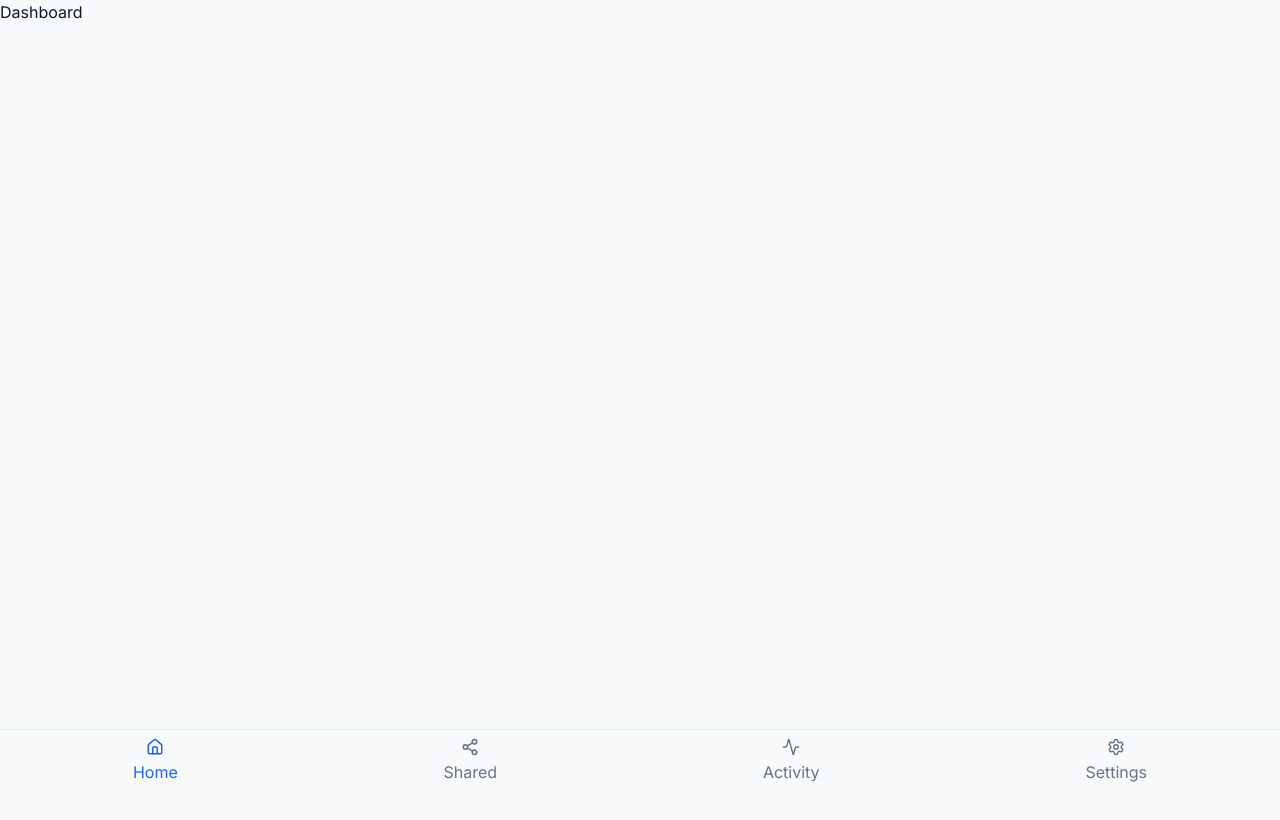
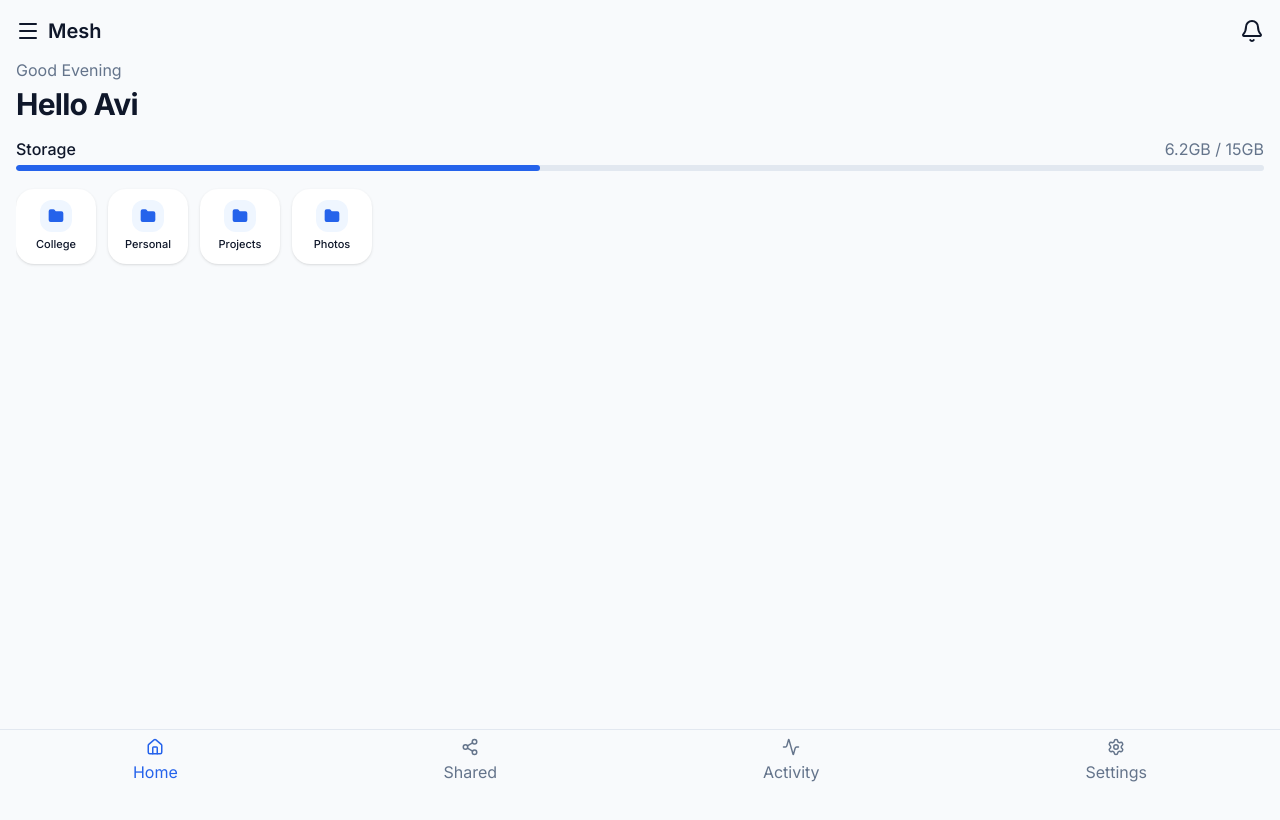
Before and after one commit to Avi-0009/distributed-file-storage-frontend, a React (Vite) app: page / in a window 1280 px wide. Shown: the top 820 px of the page. Built offline with nearby package versions, Linux system fonts and the light colour scheme.

Commit message:
started with the dashboard

```diff
--- a/src/pages/Dashboard.tsx
+++ b/src/pages/Dashboard.tsx
@@ -1,7 +1,68 @@
+import { Bell, Folder, Menu } from "lucide-react"
 
 const Dashboard = () => {
   return (
-    <div>Dashboard</div>
+    <div className="p-4 min-h-screen bg-background">
+      {/* Top header */}
+      <div className="flex justify-between items-center mb-3">
+        <div className="flex items-center gap-2">
+          <Menu className="w-6 h-6 text-foreground"/>
+          <span className="font-semibold text-[20px] text-foreground">Mesh</span>
+        </div>
+        <Bell className="w-6 h-6 text-foreground cursor-pointer"/>
+      </div>
+
+      {/* Greeting */}
+      <div className="text-4 text-muted-foreground">Good Evening</div>
+      <div className="text-[30px] font-bold tracking-tight mb-2.5 text-foreground">Hello Avi</div>
+
+      {/* Quota */}
+      <div className="flex justify-between items-center text-4 font-medium text-foreground mb-1">
+        <span>Storage</span>
+        <span className="text-muted-foreground font-normal">6.2GB / 15GB</span>
+      </div>
+
+      <div className="w-full h-1.5 bg-border rounded-full overflow-hidden mb-3.5">
+        <div className="h-full bg-primary w-[42%] rounded-full"></div>
+      </div>
+
+      {/* Folders */}
+      <div className="flex gap-3 overflow-x-auto py-1 mb-3 scrollbar-hide">
+
+        <div className="bg-card border border-transparent shadow-sm rounded-xl p-2.5 min-w-20 flex flex-col items-center justify-center shrink-0">
+          <div className="w-8 h-8 rounded-lg bg-blue-50 text-primary flex items-center justify-center mb-1">
+            <Folder className="w-4 h-4 fill-current" />
+          </div>
+          <div className="text-[11px] font-medium text-foreground">College</div>
+        </div>
+
+        <div className="bg-card border border-transparent shadow-sm rounded-xl p-2.5 min-w-20 flex flex-col items-center justify-center shrink-0">
+          <div className="w-8 h-8 rounded-lg bg-blue-50 text-primary flex items-center justify-center mb-1">
+            <Folder className="w-4 h-4 fill-current" />
+          </div>
+          <div className="text-[11px] font-medium text-foreground">Personal</div>
+        </div>
+
+        <div className="bg-card border border-transparent shadow-sm rounded-xl p-2.5 min-w-20 flex flex-col items-center justify-center shrink-0">
+          <div className="w-8 h-8 rounded-lg bg-blue-50 text-primary flex items-center justify-center mb-1">
+            <Folder className="w-4 h-4 fill-current" />
+          </div>
+          <div className="text-[11px] font-medium text-foreground">Projects</div>
+        </div>
+
+        <div className="bg-card border border-transparent shadow-sm rounded-xl p-2.5 min-w-20 flex flex-col items-center justify-center shrink-0">
+          <div className="w-8 h-8 rounded-lg bg-blue-50 text-primary flex items-center justify-center mb-1">
+            <Folder className="w-4 h-4 fill-current" />
+          </div>
+          <div className="text-[11px] font-medium text-foreground">Photos</div>
+        </div>
+
+      </div>
+
+      {/* Recent files */}
+      <div></div>
+
+    </div>
   )
 }
 
```
